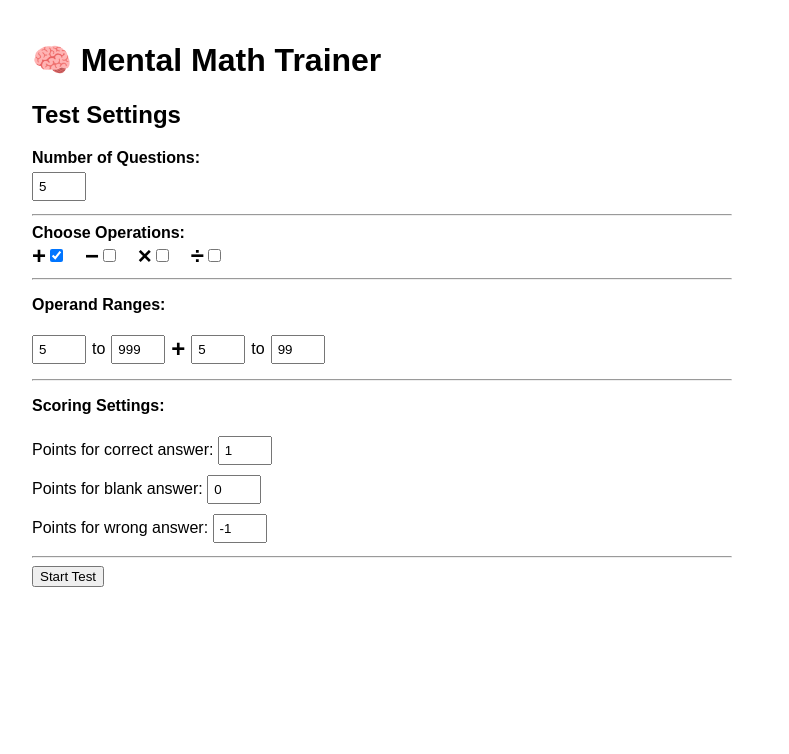
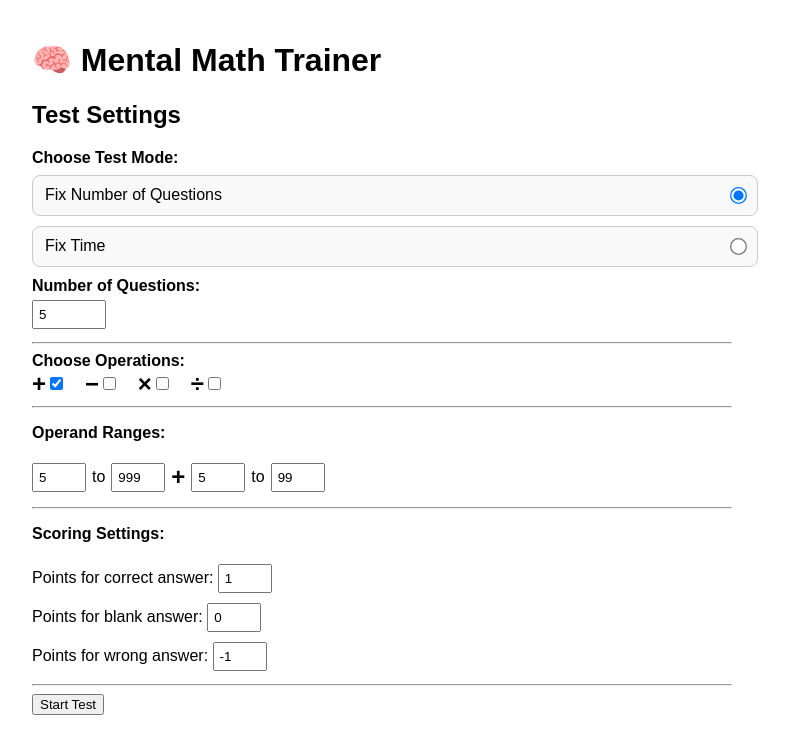
Before and after one commit to AlanZander26/Mental_Math_Trainer, a Flask app: page / in a window 1280 px wide. Shown: the top 754 px of the page, without its empty margins (258-1047 px from the left). Run offline with Flask 3, Linux system fonts and the light colour scheme.

Commit message:
add timing

```diff
--- a/static/script.js
+++ b/static/script.js
@@ -7,6 +7,31 @@ const resultsDiv = document.getElementById("results");
 let currentQuestions = [];
 let currentQuestionIndex = 0;
 let answers = [];
+
+
+const modeRadios = document.querySelectorAll('input[name="mode"]');
+const questionsInput = document.getElementById("questionsInput");
+const timeInput = document.getElementById("timeInput");
+
+let startTime = null;
+let timer = null;
+let timeLimit = null;
+let timeMode = false;
+let timerInterval = null;
+
+
+modeRadios.forEach(radio => {
+    radio.addEventListener("change", () => {
+        if (radio.value === "questions") {
+            questionsInput.classList.remove("hidden");
+            timeInput.classList.add("hidden");
+        } else {
+            questionsInput.classList.add("hidden");
+            timeInput.classList.remove("hidden");
+        }
+    });
+});
+
 
 const opCheckboxes = document.querySelectorAll('input[type="checkbox"][value]');
 const opToRangeId = {
@@ -34,8 +59,52 @@ opCheckboxes.forEach(checkbox => {
 settingsForm.addEventListener("submit", async function(event) {
     event.preventDefault();
 
-    const number_questions = parseInt(document.getElementById("numQuestions").value);
-    const operations = Array.from(settingsForm.querySelectorAll('input[type="checkbox"]:checked')).map(cb => cb.value);
+    timeMode = document.querySelector('input[name="mode"]:checked').value === "time";
+    timeLimit = parseInt(document.getElementById("timeLimit").value);
+
+    startTime = Date.now();
+    const timerDisplay = document.getElementById("timerDisplay");
+
+    function formatTime(seconds) {
+        const m = Math.floor(seconds / 60).toString().padStart(1, "0");
+        const s = (seconds % 60).toString().padStart(2, "0");
+        return `${m}:${s}`;
+    }
+
+    if (timeMode) {
+        let remaining = timeLimit;
+        timerDisplay.textContent = `⏱ ${formatTime(remaining)}`;
+        timerInterval = setInterval(() => {
+            remaining--;
+            timerDisplay.textContent = `⏱ ${formatTime(remaining)}`;
+            if (remaining <= 0) {
+                clearInterval(timerInterval);
+            }
+        }, 1000);
+    } else {
+        timerDisplay.textContent = `⏱ 0:00`;
+        timerInterval = setInterval(() => {
+            const now = Date.now();
+            const elapsed = Math.floor((now - startTime) / 1000);
+            timerDisplay.textContent = `⏱ ${formatTime(elapsed)}`;
+        }, 1000);
+    }
+
+
+    if (timeMode) {
+        timer = setTimeout(() => {
+            answerForm.requestSubmit(); // auto-submit
+        }, timeLimit * 1000);
+    }
+
+
+    let number_questions;
+    if (timeMode) {
+        number_questions = Math.ceil(timeLimit * 1.5); // dynamic for Time Challenge
+    } else {
+        number_questions = parseInt(document.getElementById("numQuestions").value);
+    }
+        const operations = Array.from(settingsForm.querySelectorAll('input[type="checkbox"]:checked')).map(cb => cb.value);
 
     const opMap = {
         "+": "plus",
@@ -94,7 +163,9 @@ function renderQuestion(index) {
 
     questionList.innerHTML = `
         <div class="question">
-            <div class="question-label">Question ${index + 1} of ${currentQuestions.length}</div>
+            <div class="question-label">
+                Question ${index + 1}${timeMode ? "" : " of " + currentQuestions.length}
+            </div>
             <div class="question-expression">${q.question}</div>
             <input type="text" id="answerInput" class="answer-box" value="${savedAnswer}">
         </div>
@@ -156,6 +227,14 @@ answerForm.addEventListener("submit", async function(event) {
 
     answers[currentQuestionIndex] = document.getElementById("answerInput").value.trim();
 
+    const endTime = Date.now();
+    const timeTaken = Math.round((endTime - startTime) / 1000); // in seconds
+    if (timer) clearTimeout(timer);
+    clearInterval(timerInterval);
+    document.getElementById("timerDisplay").textContent = "";
+
+
+
     const res = await fetch("/submit", {
         method: "POST",
         headers: { "Content-Type": "application/json" },
@@ -164,12 +243,16 @@ answerForm.addEventListener("submit", async function(event) {
 
     const data = await res.json();
 
+    let answeredCount = answers.filter(a => a !== "").length
+
     resultsDiv.innerHTML = `
         <div class="result-card">
             <h2>📊 Test Results</h2>
             <div class="result-item"><strong>Score:</strong> ${data.score}</div>
-            <div class="result-item"><strong>Correct:</strong> ${data.correct} / ${data.total}</div>
+            <div class="result-item"><strong>Correct:</strong> ${data.correct} / ${timeMode ? answeredCount : data.total}</div>
             <div class="result-item"><strong>Accuracy:</strong> ${data.accuracy}%</div>
+            ${timeMode? `<div class="result-item"><strong>Time Limit:</strong> ${timeLimit} sec</div>
+            <div class="result-item"><strong>Questions Answered:</strong> ${answeredCount}</div>`: `<div class="result-item"><strong>Time Taken:</strong> ${timeTaken} sec</div>`}
             <button type="button" id="exitAfterResults" class="exit-button">Exit</button>
             <button type="button" id="viewAnswersBtn" class="view-button">View Answers</button>
             <div id="answerReview" class="hidden"></div>
@@ -180,7 +263,9 @@ answerForm.addEventListener("submit", async function(event) {
         const container = document.getElementById("answerReview");
         container.classList.remove("hidden");
 
-        container.innerHTML = data.results.map((r, i) => {
+        const limitedResults = data.results.slice(0, answeredCount);
+
+        container.innerHTML = limitedResults.map((r, i) => {
             const bgColor = r.status === "correct" ? "lightgreen" : "#f8d0d0";
             return `
                 <div class="answer-block" style="background-color: ${bgColor};">
@@ -193,6 +278,7 @@ answerForm.addEventListener("submit", async function(event) {
     });
 
 
+
     resultsDiv.classList.remove("hidden");
     testContainer.classList.add("hidden");
     document.getElementById("exitAfterResults").addEventListener("click", () => {
--- a/static/style.css
+++ b/static/style.css
@@ -29,6 +29,48 @@ label {
 }
 .range-group input[type="number"] {
     width: 40px;
+}
+.test-mode-select {
+    margin-bottom: 10px;
+}
+.radio-group {
+    display: flex;
+    gap: 20px;
+    margin-top: 5px;
+}
+.radio-group label {
+    display: flex;
+    align-items: center;
+    font-size: 1em;
+    cursor: pointer;
+}
+.radio-group input[type="radio"] {
+    margin-right: 6px;
+}
+.radio-column {
+    display: flex;
+    flex-direction: column;
+    gap: 10px;
+    margin-top: 8px;
+}
+.radio-column label {
+    display: flex;
+    justify-content: space-between;
+    align-items: center;
+    font-size: 1em;
+    padding: 8px 12px;
+    border: 1px solid #ccc;
+    border-radius: 8px;
+    background-color: #f9f9f9;
+    width: 100%;
+}
+.radio-column span {
+    flex: 1;
+    white-space: nowrap;
+}
+.radio-column input[type="radio"] {
+    margin-left: 12px;
+    transform: scale(1.3);
 }
 .op-symbol {
     font-size: 1.5em;
@@ -138,3 +180,10 @@ label {
     margin-top: 12px;
     text-align: left;
 }
+.timer-box {
+    font-size: 1.2em;
+    font-weight: bold;
+    text-align: right;
+    margin-bottom: 10px;
+    color: #444;
+}
--- a/templates/index.html
+++ b/templates/index.html
@@ -10,9 +10,31 @@
     <div id="settingsSection">
         <form id="settingsForm">
             <h2>Test Settings</h2>
-            <div>
+
+            <div class="test-mode-select">
+                <strong>Choose Test Mode:</strong>
+                <div class="radio-column">
+                    <label>
+                        <span>Fix Number of Questions</span>
+                        <input type="radio" name="mode" value="questions" checked>
+                    </label>
+                    <label>
+                        <span width="800px">Fix Time</span>
+                        <input type="radio" name="mode" value="time">
+                    </label>
+                </div>
+            </div>
+
+
+
+            <div id="questionsInput">
                 <strong>Number of Questions:</strong><br>
-                <input type="number" id="numQuestions" value="5" min="1" max="100" style="width: 40px;">
+                <input type="number" id="numQuestions" value="5" min="1" max="100" style="width: 60px;">
+            </div>
+
+            <div id="timeInput" class="hidden">
+                <strong>Time Limit (seconds):</strong><br>
+                <input type="number" id="timeLimit" value="60" min="10" max="600" style="width: 60px;">
             </div>
             <hr>
 
@@ -95,6 +117,7 @@
 
     <div id="testContainer" class="hidden">
         <h2>Answer the Questions</h2>
+        <div id="timerDisplay" class="timer-box"></div>
         <form id="answerForm" autocomplete="off">
             <div id="questionList"></div>
         </form>
```
